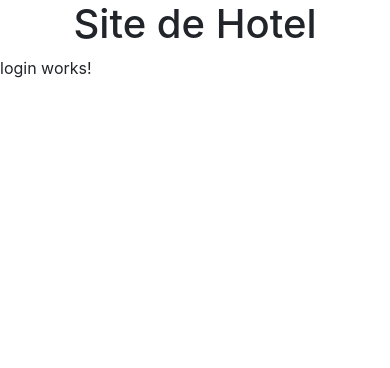
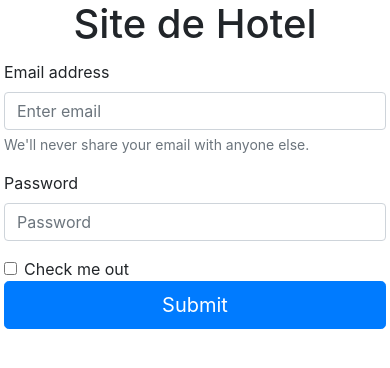
Before and after one commit to danilobrunodesouza/site-de-hotel, an Angular app: page / in a window 390 px wide. Shown: the top 368 px of the page. Built offline with nearby package versions, Linux system fonts and the light colour scheme.

Commit message:
Criando template centralizado responsivo

```diff
--- a/src/app/app.module.ts
+++ b/src/app/app.module.ts
@@ -5,10 +5,12 @@ import { AppRoutingModule } from './app-routing.module';
 import { AppComponent } from './app.component';
 import { HeaderModule } from './header/header.module';
 import { LoginModule } from './login/login.module';
+import { TemplateCentralizadoResponsivoComponent } from './shared/components/templates/template-centralizado-responsivo/template-centralizado-responsivo.component';
 
 @NgModule({
   declarations: [
     AppComponent,
+
   ],
   imports: [
     BrowserModule,
--- a/src/app/login/login.component.html
+++ b/src/app/login/login.component.html
@@ -1 +1,19 @@
-<p>login works!</p>
+<hotel-template-centralizado-responsivo>
+    <form>
+        <div class="form-group">
+            <label for="exampleInputEmail1">Email address</label>
+            <input type="email" class="form-control" id="exampleInputEmail1" aria-describedby="emailHelp"
+            placeholder="Enter email">
+            <small id="emailHelp" class="form-text text-muted">We'll never share your email with anyone else.</small>
+        </div>
+        <div class="form-group">
+            <label for="exampleInputPassword1">Password</label>
+            <input type="password" class="form-control" id="exampleInputPassword1" placeholder="Password">
+        </div>
+        <div class="form-check">
+            <input type="checkbox" class="form-check-input" id="exampleCheck1">
+            <label class="form-check-label" for="exampleCheck1">Check me out</label>
+        </div>
+        <button type="submit" class="btn btn-primary btn-block btn-lg">Submit</button>
+    </form>
+</hotel-template-centralizado-responsivo>
--- /dev/null
+++ b/src/app/shared/components/templates/template-centralizado-responsivo/template-centralizado-responsivo.component.html
@@ -0,0 +1,5 @@
+<div class="row justify-content-center">
+    <div class="col-sm-12 col-lg-8 m-1">
+        <ng-content></ng-content>
+    </div>
+</div>
--- /dev/null
+++ b/src/app/shared/components/templates/template-centralizado-responsivo/template-centralizado-responsivo.component.ts
@@ -0,0 +1,15 @@
+import { Component, OnInit } from '@angular/core';
+
+@Component({
+  selector: 'hotel-template-centralizado-responsivo',
+  templateUrl: './template-centralizado-responsivo.component.html',
+  styleUrls: ['./template-centralizado-responsivo.component.css']
+})
+export class TemplateCentralizadoResponsivoComponent implements OnInit {
+
+  constructor() { }
+
+  ngOnInit(): void {
+  }
+
+}
```
Also changed, not shown: src/app/login/login.module.ts (+6 -1 lines), src/app/shared/components/templates/template-centralizado-responsivo/template-centralizado-responsivo.module.ts (added, +14 -0 lines), src/app/shared/components/templates/template-centralizado-responsivo/template-centralizado-responsivo.component.css (added), 1 other file (tests, documents, lock files or other folders).
